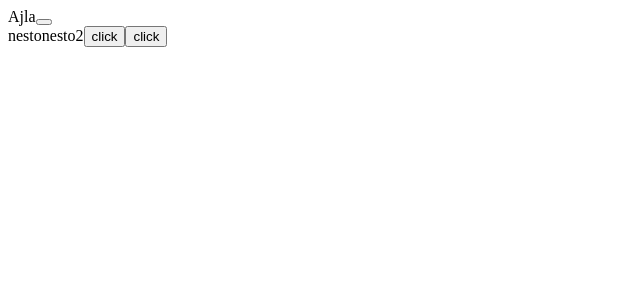
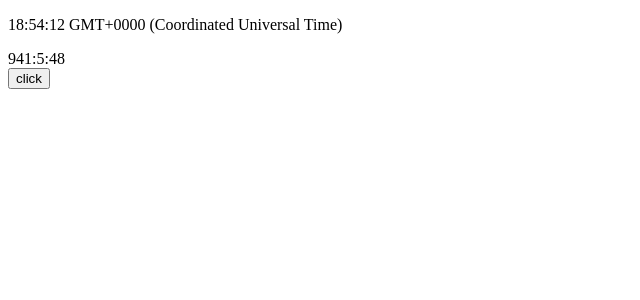
Before and after one commit to ajlalomnicanin/React, a React (Vite) app in the folder my-vue-app/: page / in a window 1280 px wide. Shown: the top 300 px of the page, without its empty margins (0-640 px from the left). Built offline with nearby package versions, Linux system fonts and the light colour scheme; no server answers.

Commit message:
useEffect

```diff
--- /dev/null
+++ b/my-vue-app/src/29/Countdown.jsx
@@ -0,0 +1,46 @@
+import { useEffect, useState } from "react";
+
+const Countdown = () => {
+  function calculateTimeUntilNovember11() {
+    // Set the target date to November 11, 2023
+    const targetDate = new Date("2023-11-11T00:00:00Z");
+
+    // Get the current date and time
+    const currentDate = new Date();
+
+    // Calculate the difference in milliseconds
+    const difference = targetDate - currentDate;
+
+    if (difference < 0) return { hours: 0, minutes: 0, second: 0 };
+
+    // Calculate hours, minutes, and seconds
+    const hours = Math.floor(difference / (1000 * 60 * 60));
+    const minutes = Math.floor((difference % (1000 * 60 * 60)) / (1000 * 60));
+    const seconds = Math.floor((difference % (1000 * 60)) / 1000);
+
+    // Return the result as an object
+    return {
+      hours,
+      minutes,
+      seconds,
+    };
+  }
+
+  const [count, setCount] = useState(calculateTimeUntilNovember11());
+  useEffect(() => {
+    const intervalId = setInterval(() => {
+      setCount(calculateTimeUntilNovember11());
+    }, 1000);
+
+    return () => {
+      clearInterval(intervalId);
+    };
+  }, []);
+
+  return (
+    <div>
+      {count.hours}:{count.minutes}:{count.seconds}
+    </div>
+  );
+};
+export default Countdown;
--- /dev/null
+++ b/my-vue-app/src/29/Timeout.jsx
@@ -0,0 +1,47 @@
+// import { useEffect, useState } from "react";
+
+// const Timeout = () => {
+//   const [text, setText] = useState(new Date().toTimeString());
+
+//   useEffect(() => {
+//     setTimeout(() => {
+//       setText(new Date().toTimeString());
+//     }, 1000);
+
+//     // console.log("Effect");
+
+//     // setText(text + 1);
+//     // setTimeout(() => { }, 2000);
+//   });
+//   //   dependensi erej
+//   return (
+//     <div>
+//       <p>{text}</p>
+//     </div>
+//   );
+// };
+// export default Timeout;
+
+import { useEffect, useState } from "react";
+
+const Timeout = () => {
+  const [text, setText] = useState(new Date().toTimeString());
+
+  useEffect(() => {
+    const intervalId = setInterval(() => {
+      setText(new Date().toTimeString());
+      console.log("aaaaaaaa");
+    }, 1000);
+
+    return () => {
+      clearInterval(intervalId);
+    };
+  }, []);
+
+  return (
+    <div>
+      <p>{text}</p>
+    </div>
+  );
+};
+export default Timeout;
--- /dev/null
+++ b/my-vue-app/src/29/index.jsx
@@ -0,0 +1,15 @@
+import { useState } from "react";
+import Timeout from "./Timeout";
+import Countdown from "./Countdown";
+
+const Class24 = () => {
+  const [toggle, setToggle] = useState(true);
+  return (
+    <div>
+      {toggle && <Timeout />}
+      {<Countdown />}
+      <button onClick={() => setToggle(!toggle)}>click</button>
+    </div>
+  );
+};
+export default Class24;
--- a/my-vue-app/src/main.jsx
+++ b/my-vue-app/src/main.jsx
@@ -1,9 +1,9 @@
 import React from "react";
 import ReactDOM from "react-dom/client";
-import Class23 from "./28";
+import Class24 from "./29";
 
 ReactDOM.createRoot(document.getElementById("root")).render(
   <React.StrictMode>
-    <Class23 />
+    <Class24 />
   </React.StrictMode>
 );
```
